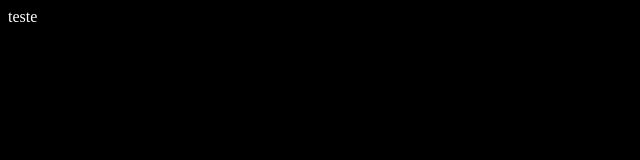
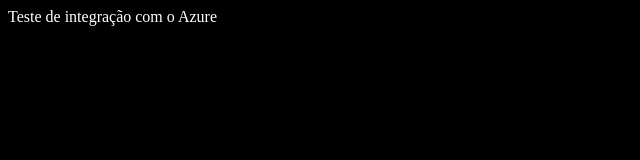
Before and after one commit to brunoguazina/CalculadoraDeBoteco, a website: page calculadora.html in a window 1280 px wide. Shown: the whole page, without its empty margins (0-640 px from the left). Drawn offline with Linux system fonts and the light colour scheme.

Commit message:
ajustes no html

```diff
--- a/calculadora.html
+++ b/calculadora.html
@@ -4,14 +4,14 @@
 <head>
 
 	<meta charset="UTF-8">
-	<title> Node.js </title>
+	<title> Calculadora de Boteco </title>
 	<link rel="stylesheet" href="css/format.css">
 
 </head>
 
 <body>
 
-	<span>teste</span>
+	<span>Teste de integração com o Azure</span>
 
 </body>
 </html>
```
